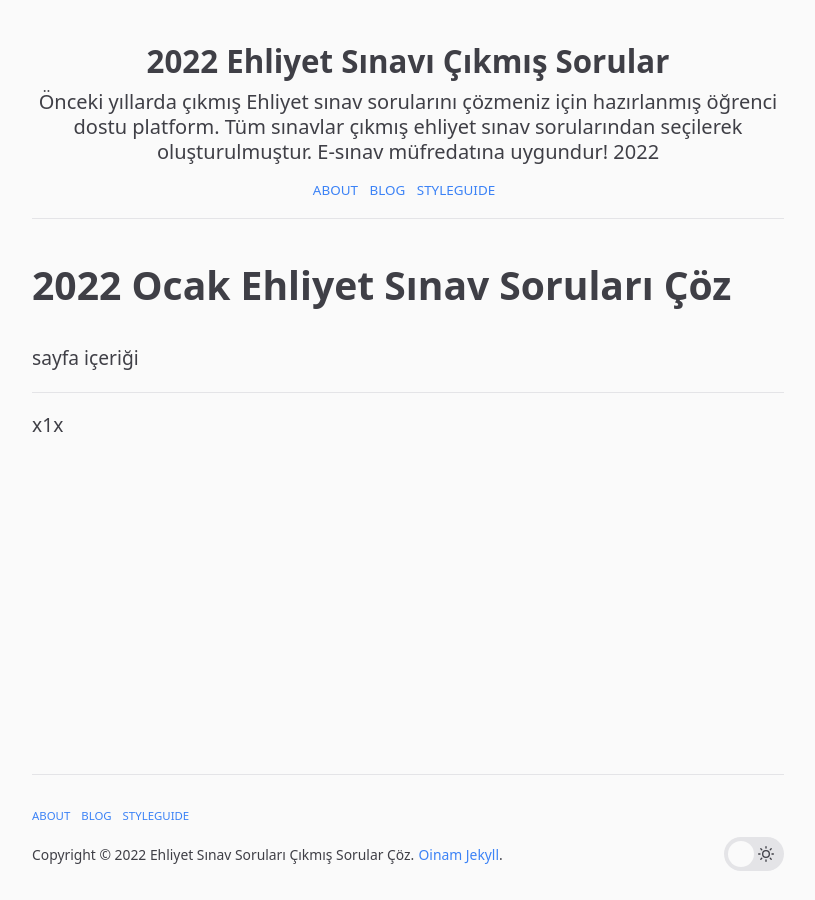
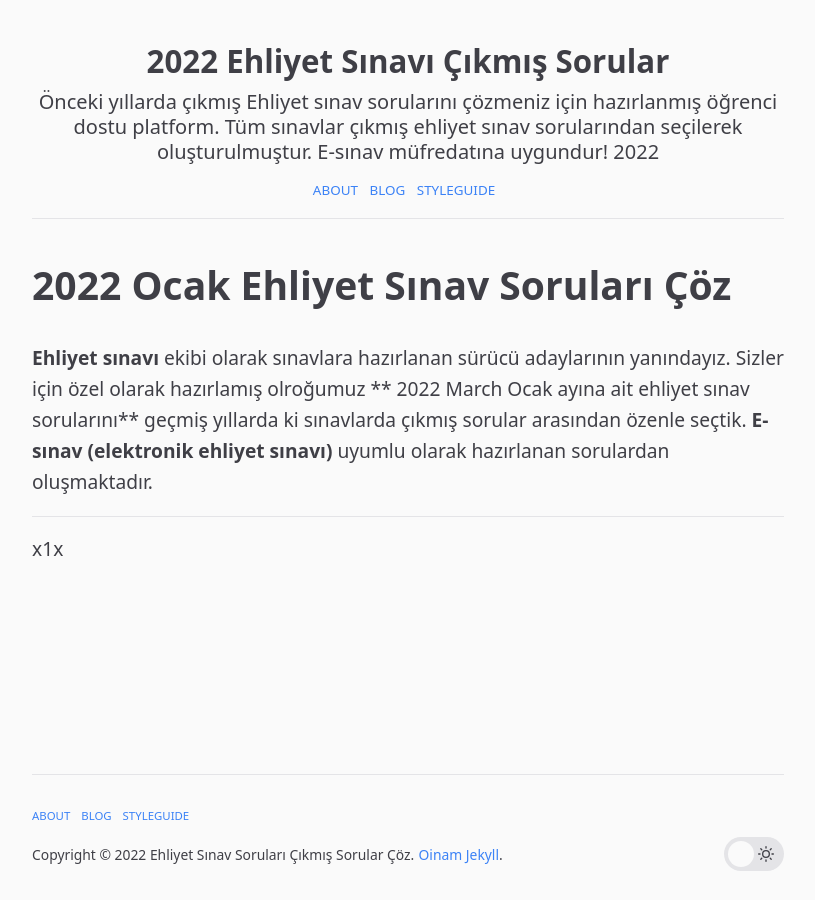
Before and after one commit to ehliyetsinav/ehliyetsinav.github.io, a Jekyll site: the page built from ocak.md, in a window 1280 px wide. Shown: the whole page, without its empty margins (232-1047 px from the left). Built offline with Jekyll 4.4.1, drawn with Linux system fonts in a browser that asks for light colours.

Commit message:
Update ocak.md

```diff
--- a/ocak.md
+++ b/ocak.md
@@ -3,7 +3,7 @@
 title: Ocak Ehliyet Sınav Soruları Çöz
 permalink: /ehliyet-sinav-sorulari-ocak/
 ---
-sayfa içeriği
+**Ehliyet sınavı** ekibi olarak sınavlara hazırlanan sürücü adaylarının yanındayız.  Sizler için özel olarak hazırlamış olroğumuz ** {{ "now" | date: "%Y %B" }} Ocak ayına ait ehliyet sınav sorularını** geçmiş yıllarda ki sınavlarda çıkmış sorular arasından özenle seçtik. **E-sınav**  **(elektronik ehliyet sınavı)**  uyumlu olarak hazırlanan sorulardan oluşmaktadır.
 
 
 
```
